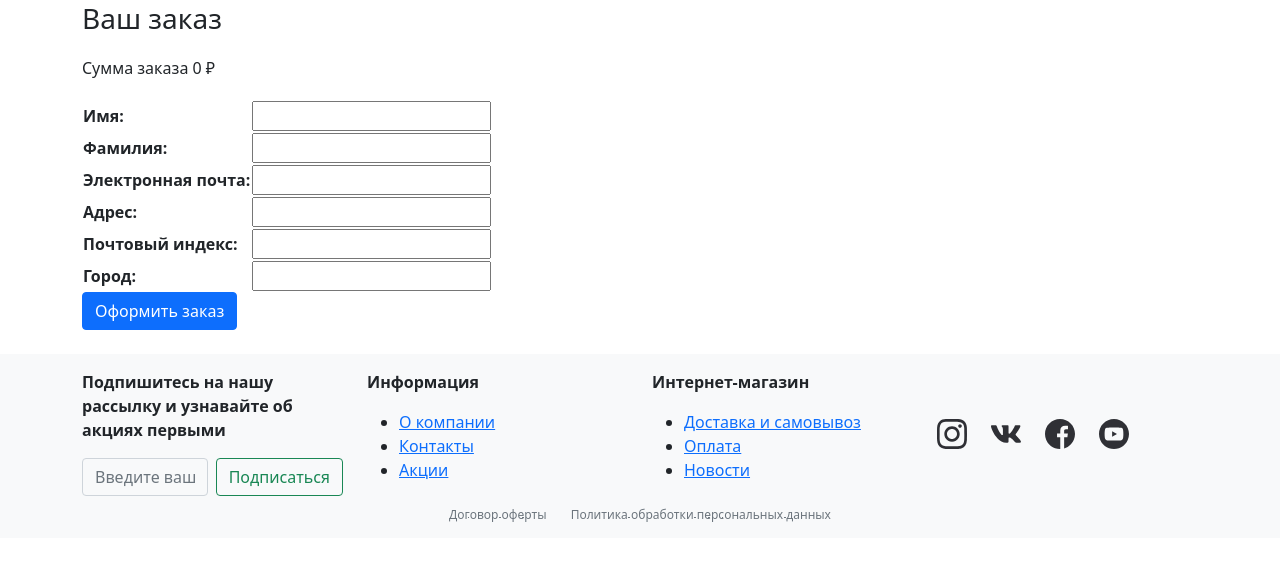
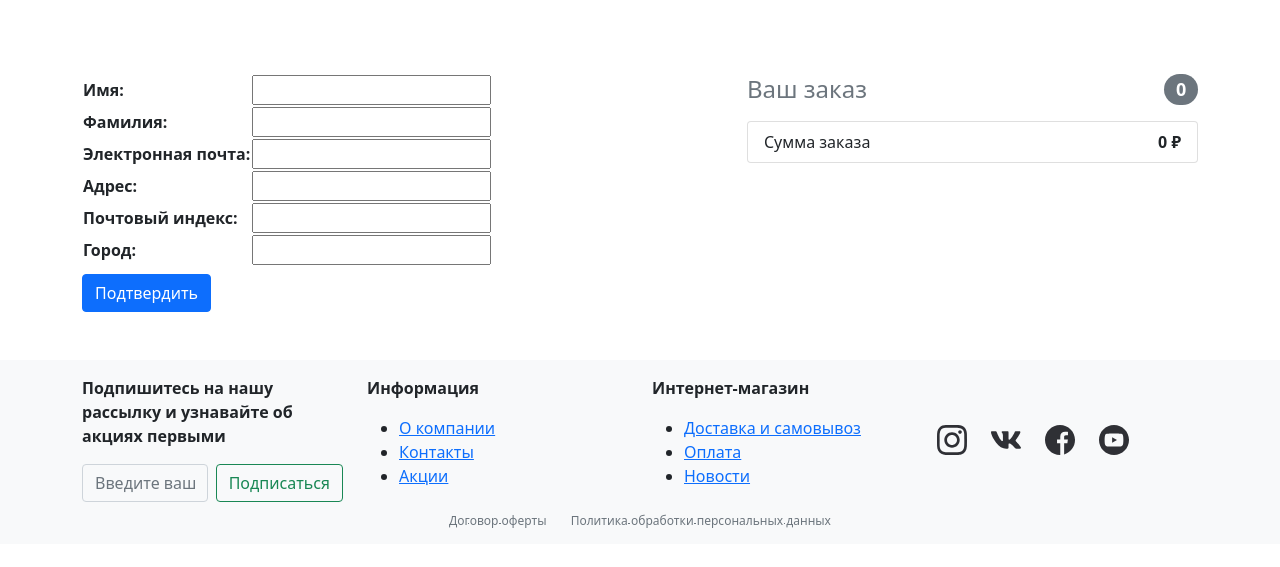
Before and after one commit to dmitrysvd/onlineshop, a Django app: page /orders/create_order/ in a window 1280 px wide. Shown: the part 70-637 px from the top of the page. Run offline with Django 3.2, Linux system fonts and the light colour scheme; data that the repository does not hold is empty; parts of the project's set-up code (start-up, migrations or seed data) failed here and were passed over; some libraries are stand-ins or nearby versions.

Commit message:
Improve create_order page

```diff
--- a/onlinestore/templates/onlinestore/base.html
+++ b/onlinestore/templates/onlinestore/base.html
@@ -63,7 +63,7 @@
 </header>
 
 <main>
-    <div class="container">
+    <div class="container my-3">
         {% block content %}
         {% endblock content %}
     </div>
--- a/orders/templates/orders/create_order.html
+++ b/orders/templates/orders/create_order.html
@@ -5,22 +5,37 @@
 {% endblock title %}
 
 {% block content %}
-    <h3>Ваш заказ</h3>
-    <ul>
+
+<div class="row g-4 my-5">
+    <div class="col-md-5 order-md-last">
+        <h4 class="d-flex justify-content-between align-items-center mb-3">
+            <span class="text-muted">Ваш заказ</span>
+            <span class="badge bg-secondary rounded-pill">{{ cart.get_total_quantity }}</span>
+        </h4>
+
+        <ul class="list-group">
             {% for item in cart %}
-            <li>
-                {{ item.quantity }}x {{ item.product.name }}
-                <span>{{ item.total_price }}</span>
+            <li class="list-group-item d-flex justify-content-between">
+                <span>{{ item.quantity }}x {{ item.product.name }}</span>
+                <span class="text-muted ms-2">{{ item.total_price }} ₽</span>
             </li>
             {% endfor %}
+            <li class="list-group-item d-flex justify-content-between">
+                <span>Сумма заказа</span>
+                <span class="fw-bold ms-2">{{ cart.get_total_price }} ₽</span>
+            </li>
         </ul>
-    <p class="py-1">Сумма заказа {{ cart.get_total_price }} ₽</p>
+    </div>
 
+    <div class="col-md-7">
         <form method="post">
             <table>
             {{ form.as_table }}
             </table>
-        <button class="btn btn-primary" type="submit">Оформить заказ</button>
+            <button class="btn btn-primary mt-2" type="submit">Подтвердить</button>
             {% csrf_token %}
         </form>
+    </div>
+</div>
+
 {% endblock content %}
```
Lines whose indentation alone changed are shown as unchanged.
